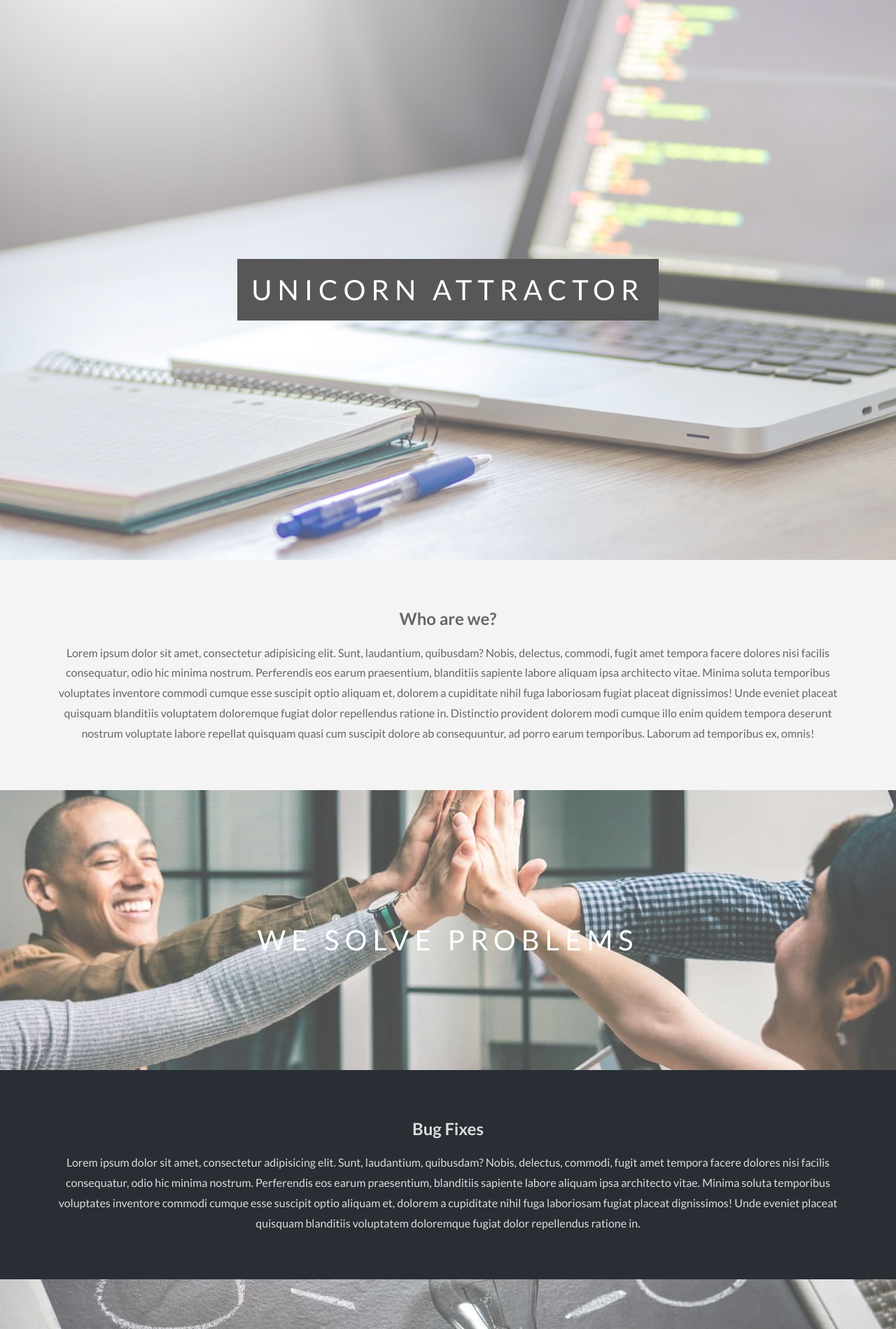
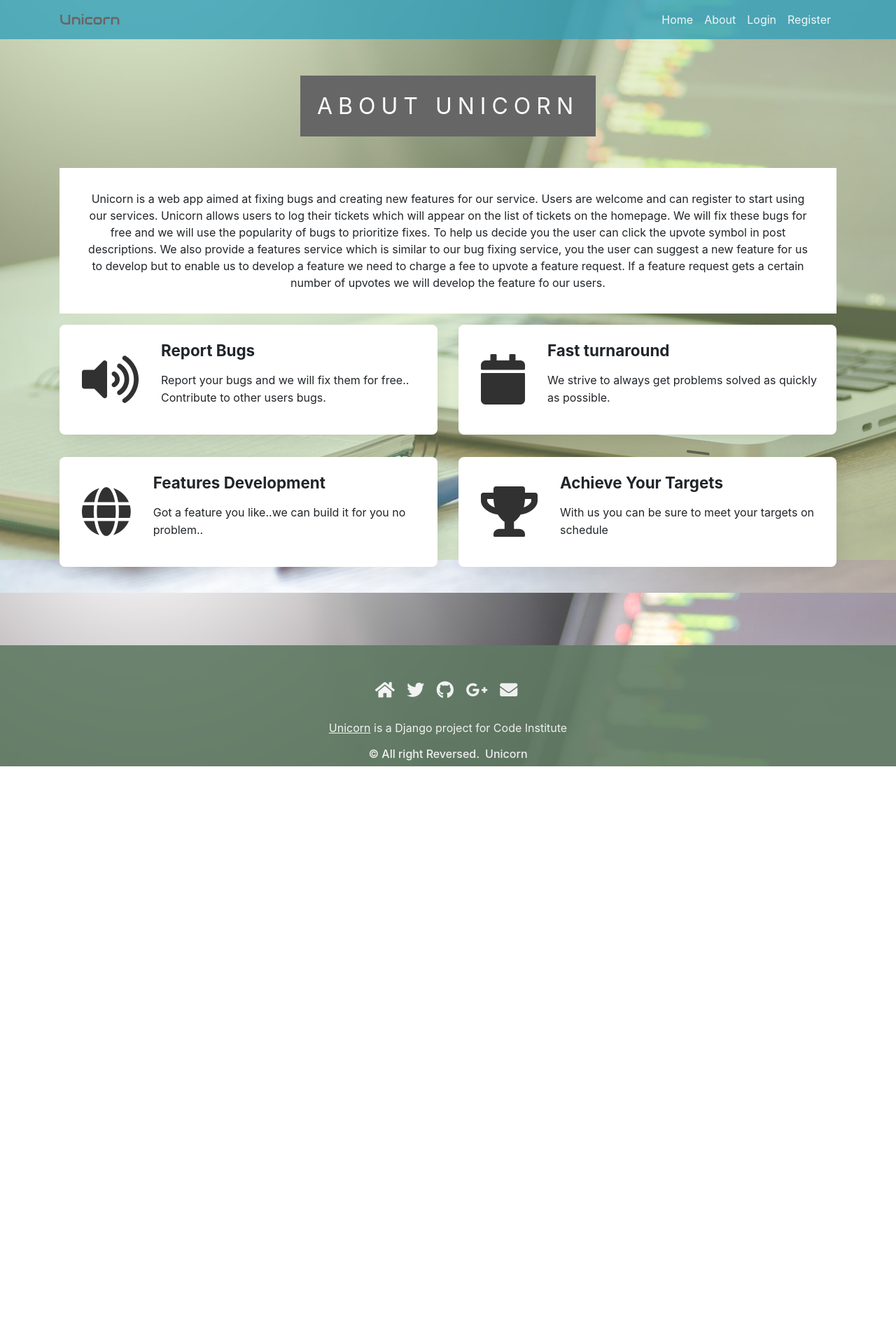
Before and after one commit to Code-Institute-Submissions/django_project-2, a Django app: page /about/ in a window 1280 px wide. Shown: the top 1899 px of the page at 70% size. After the commit the page ends 1095 px from the top, so only its background shows below. Run offline with Django 3.2, Linux system fonts and the light colour scheme; data that the repository does not hold is empty; some libraries are stand-ins or nearby versions.

Commit message:
About page redone

```diff
--- a/tracker/static/tracker/main.css
+++ b/tracker/static/tracker/main.css
@@ -462,102 +462,87 @@ form a:hover {
 
 /* About Page */
 
-body.body-about {
-  background: none;
-  height:100%;
-  margin:0;
-  font-family:"Lato", sans-serif;
-  font-size:16px;
-  font-weight:400;
-  line-height:1.8em;
-  color:#666;
-}
-
-body.body-about:before {
-  background: none;
-}
-
-.section-about, html {
-  height:100%;
-  margin:0;
-  font-size:16px;
-  font-weight:400;
-  line-height:1.8em;
-  color:#666;
-  text-align:center;
-}
-
-.pimg1, .pimg2, .pimg3{
-  position:relative;
-  opacity:0.70;
-  background-position:center;
-  background-size:cover;
-  background-repeat:no-repeat;
-
-  /*
-    fixed = parallax
-    scroll = normal
-  */
-  background-attachment:fixed;
-}
-
-.pimg1{
-  background-image:url('/media/bg.jpg');
-  min-height:100%;
-}
-
-.pimg2{
-  background-image:url('/media/about2.jpg');
-  min-height:400px;
-}
-
-.pimg3{
-  background-image:url('/media/about3.jpg');
-  min-height:200px;
-}
-
-.section-light{
-  background-color:#f4f4f4;
-  color:#666;
-  padding:50px 80px;
-}
-
-.section-dark{
-  background-color:#282e34;
-  color:#ddd;
-  padding:50px 80px;
+.about-section {
+  padding-top: 4rem;
+  padding-bottom: 5rem;
 }
 
 .ptext{
-  position:absolute;
-  top:50%;
   width:100%;
   text-align:center;
   color:#000;
-  font-size:2.5rem;
+  font-size:2rem;
   letter-spacing:8px;
   text-transform:uppercase;
 }
 
-.ptext .border{
-  background-color:#111;
+.ptext .bord{
+  background-color:#666;
   color:#fff;
-  padding:20px;
+  padding:1.5rem;
 }
 
-.ptext .border:hover{
-  background-color:var(--blue);
-  color:#fff;
-  padding:20px;
+.about {
+  background: white;
+  padding: 2rem;
 }
 
-.attract:hover {
-  transform:  translateY(-3px);
+.about-header {
+  margin-bottom: 2rem;
 }
 
-.ptext .border.trans{
-  background-color:transparent;
+.wrap {
+  display: flex;
+  background: white;
+  padding: 1rem 1rem 1rem 1rem;
+  border-radius: 0.5rem;
+  box-shadow: 7px 7px 30px -5px rgba(0,0,0,0.1);
+  margin-bottom: 2rem;
 }
+
+.wrap:hover {
+  background: linear-gradient(135deg,#0a8cb3 0%,#08c4fd 100%);
+  color: white;
+}
+
+.ico-wrap {
+  margin: auto;
+}
+
+.mbr-iconfont {
+  font-size: 4.5rem !important;
+  color: #313131;
+  margin: 1rem;
+  padding-right: 1rem;
+}
+
+.vcenter {
+  margin: auto;
+}
+
+.mbr-section-title3 {
+  text-align: left;
+}
+
+h2 {
+  margin-top:    0.5rem;
+  margin-bottom: 0.5rem;
+}
+
+.display-5 {
+  font-size: 1.4rem;
+}
+.mbr-bold {
+  font-weight: 700;
+}
+
+.about-card {
+  padding-top:    0.5rem;
+  padding-bottom: 0.5rem;
+  line-height:    25px;
+}
+
+
 /* End About Page */
 
 /* Media Queries */
@@ -608,10 +593,6 @@ body.body-about:before {
   .heading-primary-sub {
   	font-size:      10px;
   	letter-spacing: 1px;
-  }
-
-  .pimg1, .pimg2, .pimg3{
-    background-attachment:scroll;
   }
 }
 
--- a/tracker/templates/tracker/about.html
+++ b/tracker/templates/tracker/about.html
@@ -1,82 +1,69 @@
-{% load static %}
-<!DOCTYPE html>
-<html lang="en">
-<head>
-  <meta charset="UTF-8">
-  <meta name="viewport" content="width=device-width, initial-scale=1.0">
-  <meta http-equiv="X-UA-Compatible" content="ie=edge">
-  <link href="https://fonts.googleapis.com/css?family=Lato:300,400,700" rel="stylesheet">
-  <title>Unicorn</title>
-  <link rel="stylesheet" href="{% static 'tracker/main.css' %}">
-</head>
-
-<body class="body-about">
-
-  <section class="section-about">
-    <a class="" href="{% url 'tracker-home' %}">
-      <div class="pimg1">
-        <div class="ptext attract">
-          <span class="border">
-            Unicorn Attractor
+{% extends "tracker/base.html" %} {% block content %}
+<section class="about-section">
+  <div class="row text-center mb-3 ">
+    <div class="col-lg-12">
+      <div class="ptext about-header">
+        <span class="bord">
+          About Unicorn
         </span>
       </div>
     </div>
-    </a>
-
-    <article class="article section-light">
-      <h2>Who are we?</h2>
-      <p>
-        Lorem ipsum dolor sit amet, consectetur adipisicing elit. Sunt, laudantium, quibusdam? Nobis, delectus, commodi, fugit amet tempora facere dolores nisi facilis consequatur, odio hic minima nostrum. Perferendis eos earum praesentium, blanditiis sapiente labore aliquam ipsa architecto vitae. Minima soluta temporibus voluptates inventore commodi cumque esse suscipit optio aliquam et, dolorem a cupiditate nihil fuga laboriosam fugiat placeat dignissimos! Unde eveniet placeat quisquam blanditiis voluptatem doloremque fugiat dolor repellendus ratione in. Distinctio provident dolorem modi cumque illo enim quidem tempora deserunt nostrum voluptate labore repellat quisquam quasi cum suscipit dolore ab consequuntur, ad porro earum temporibus. Laborum ad temporibus ex, omnis!
+  </div>
+  <div class="row text-center">
+    <div class="col-lg-12">
+      <p class="about mt-3">Unicorn is a web app aimed at fixing bugs and creating new features for our service.  Users are welcome and can register to start using our services.  Unicorn allows users to log their tickets which will appear on the list of tickets on the homepage.  We will fix these bugs for free and we will use the popularity of bugs to prioritize fixes.  To help us decide you the user can click the upvote symbol in post descriptions.  We also provide a features service which is similar to our bug fixing service, you the user can suggest a new feature for us to develop but to enable us to develop a feature we need to charge a fee to upvote a feature request.  If a feature request gets a certain number of upvotes we will develop the feature fo our users.
       </p>
-    </article>
-
-    <div class="pimg2">
-      <div class="ptext">
-        <span class="border trans">
-          We Solve Problems
-        </span>
     </div>
   </div>
-
-    <article class="article section-dark">
-      <h2>Bug Fixes</h2>
-      <p>
-        Lorem ipsum dolor sit amet, consectetur adipisicing elit. Sunt, laudantium, quibusdam? Nobis, delectus, commodi, fugit amet tempora facere dolores nisi facilis consequatur, odio hic minima nostrum. Perferendis eos earum praesentium, blanditiis sapiente labore aliquam ipsa architecto vitae. Minima soluta temporibus voluptates inventore commodi cumque esse suscipit optio aliquam et, dolorem a cupiditate nihil fuga laboriosam fugiat placeat dignissimos! Unde eveniet placeat quisquam blanditiis voluptatem doloremque fugiat dolor repellendus ratione in.
-      </p>
-    </article>
-
-    <div class="pimg3">
-      <div class="ptext">
-        <span class="border trans">
-          You need it..
-        </span>
+  <div class="row mbr-justify-content-center">
+    <article class="col-lg-6 mbr-col-md-10">
+      <div class="wrap">
+        <div class="ico-wrap">
+          <span class="mbr-iconfont fa-volume-up fa"></span>
+        </div>
+        <div class="text-wrap vcenter">
+          <h2 class="mbr-fonts-style mbr-bold mbr-section-title3 display-5">Report Bugs</h2>
+          <p class="mbr-fonts-style text1 mbr-text display-6 about-card">Report your bugs and we will fix them for free.. Contribute to other users bugs.</p>
         </div>
       </div>
-    <div class="pimg3">
-      <div class="ptext">
-        <span class="border trans">
-          ..We build it
-        </span>
+    </article>
+    <article class="col-lg-6 mbr-col-md-10">
+      <div class="wrap">
+        <div class="ico-wrap">
+          <span class="mbr-iconfont fa-calendar fa"></span>
+        </div>
+        <div class="text-wrap vcenter">
+          <h2 class="mbr-fonts-style mbr-bold mbr-section-title3 display-5">
+            Fast turnaround
+          </h2>
+          <p class="mbr-fonts-style text1 mbr-text display-6 about-card">We strive to always get problems solved as quickly as possible.</p>
         </div>
       </div>
-
-
-    <article class="article section-dark">
-      <h2>Feature Requests</h2>
-      <p>
-        Lorem ipsum dolor sit amet, consectetur adipisicing elit. Sunt, laudantium, quibusdam? Nobis, delectus, commodi, fugit amet tempora facere dolores nisi facilis consequatur, odio hic minima nostrum. Perferendis eos earum praesentium, blanditiis sapiente labore aliquam ipsa architecto vitae. Minima soluta temporibus voluptates inventore commodi cumque esse suscipit optio aliquam et, dolorem a cupiditate nihil fuga laboriosam fugiat placeat dignissimos! Unde eveniet placeat quisquam blanditiis voluptatem doloremque fugiat dolor repellendus ratione in.
-      </p>
     </article>
-
-    <a href="{% url 'tracker-home' %}">
-      <div class="pimg1">
-        <div class="ptext attract">
-          <span class="border">
-            Unicorn Attractor
-          </span>
+    <article class="col-lg-6 mbr-col-md-10">
+      <div class="wrap">
+        <div class="ico-wrap">
+          <span class="mbr-iconfont fa-globe fa"></span>
+        </div>
+        <div class="text-wrap vcenter">
+          <h2 class="mbr-fonts-style mbr-bold mbr-section-title3 display-5">Features Development
+          </h2>
+          <p class="mbr-fonts-style text1 mbr-text display-6 about-card">Got a feature you like..we can build it for you no problem..</p>
         </div>
       </div>
-    </a>
+    </article>
+    <article class="col-lg-6 mbr-col-md-10">
+      <div class="wrap">
+        <div class="ico-wrap">
+          <span class="mbr-iconfont fa-trophy fa"></span>
+        </div>
+        <div class="text-wrap vcenter">
+          <h2 class="mbr-fonts-style mbr-bold mbr-section-title3 display-5">Achieve Your Targets
+          </h2>
+          <p class="mbr-fonts-style text1 mbr-text display-6 about-card">With us you can be sure to meet your targets on schedule</p>
+        </div>
+      </div>
+    </article>
+  </div>
 </section>
-
-</body>
+{% endblock content %}
```
Lines whose indentation alone changed are shown as unchanged.
